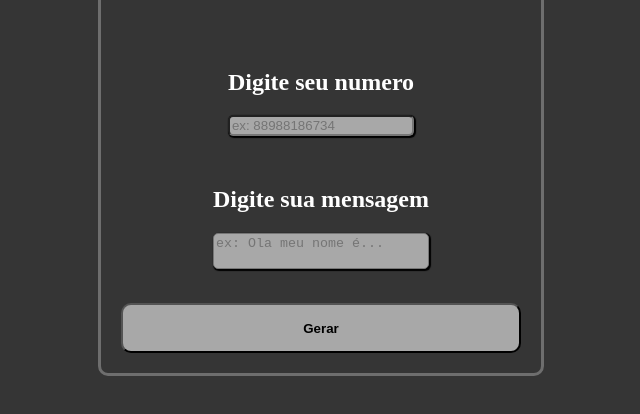
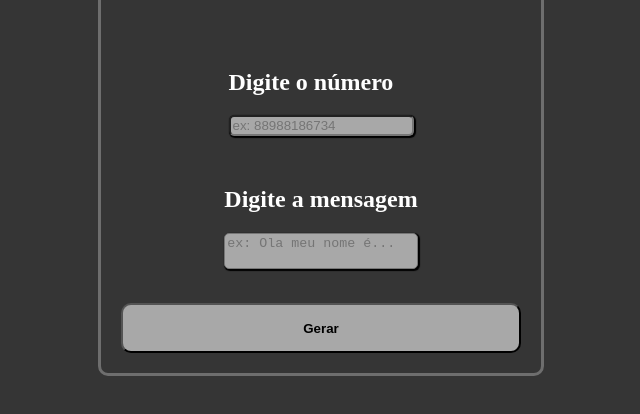
Before and after one commit to Rafael-Rodrigues09/gerador-link-whatsapp, a plain HTML site: page index.html in a window 1280 px wide. Shown: the part 262-676 px from the top of the page, without its empty margins (319-959 px from the left). Drawn offline with Linux system fonts and the light colour scheme.

Commit message:
Update index.html

```diff
--- a/index.html
+++ b/index.html
@@ -15,11 +15,11 @@
     <div id="campo">
       <h1 id="titulo">Gerador de link Whatsapp</h1>
       <div id="camponum">
-        <h2>Digite seu numero</h2>
+        <h2>Digite o número</h2>
         <input class="input" type="text" placeholder="ex: 88988186734" id="num">
       </div>
       <div id="campomsg">
-        <h2>Digite sua mensagem</h2>
+        <h2>Digite a mensagem</h2>
         <textarea class="input" placeholder="ex: Ola meu nome é..." id="msg"></textarea>
       </div>
       <button class="botao" id="enviar">Gerar</button>
```
